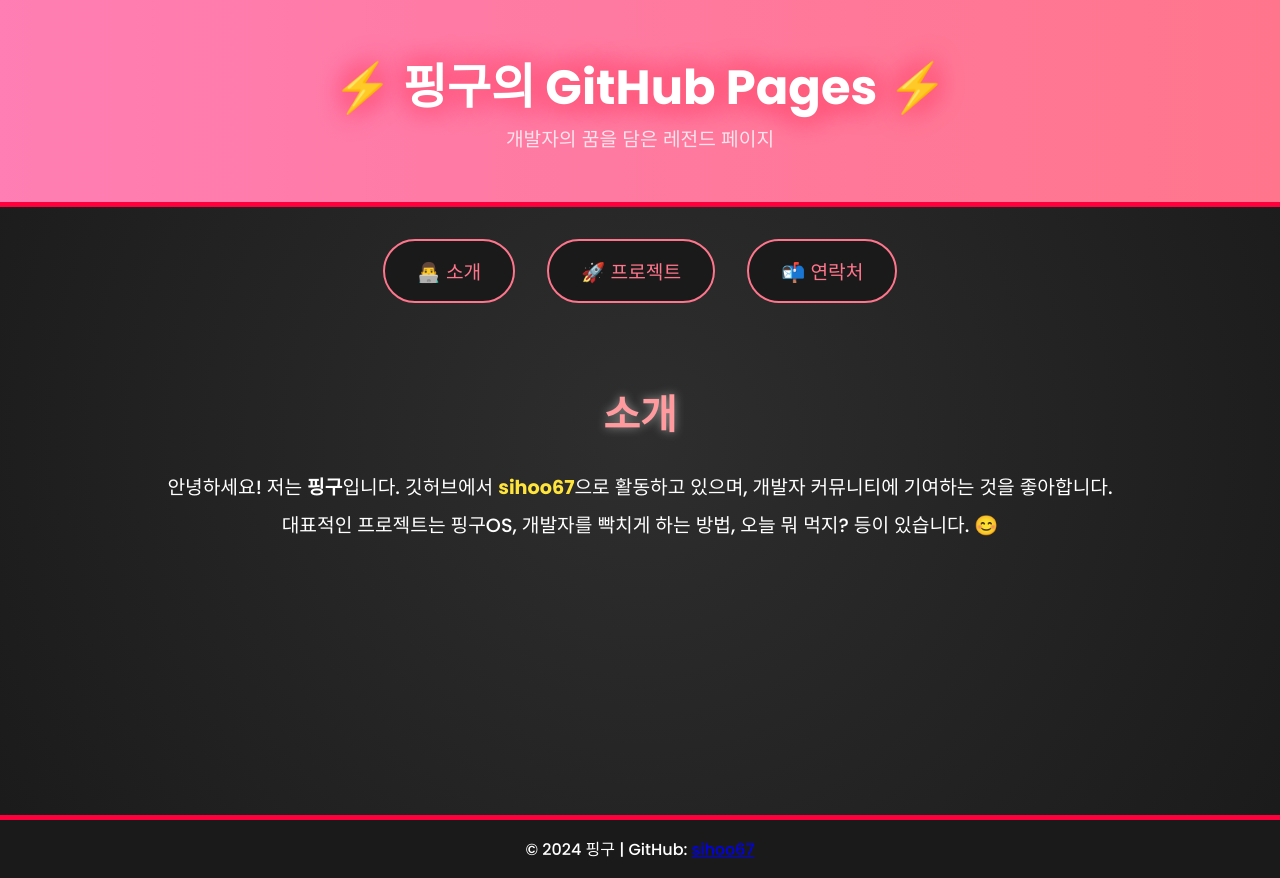
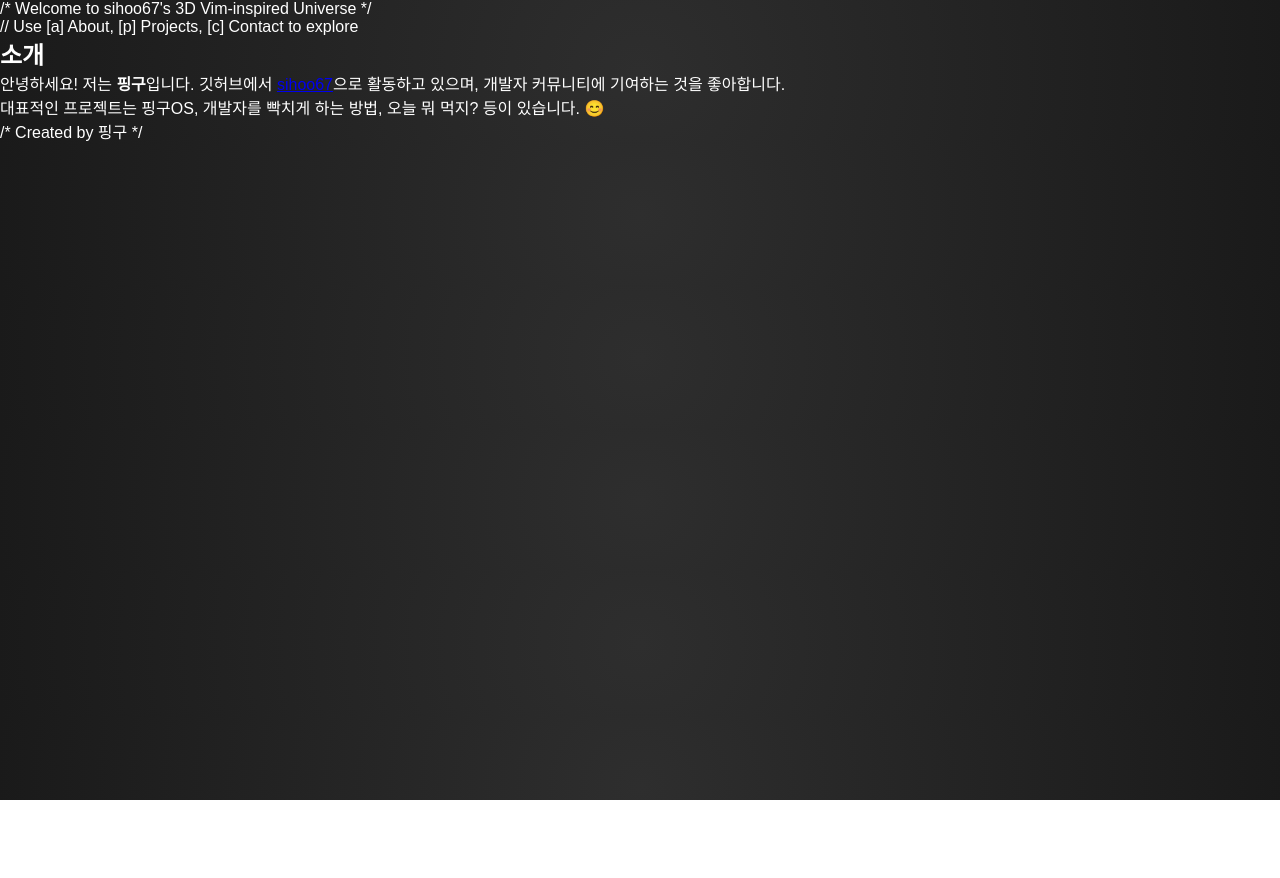
Before and after one commit to sihoo67/page, a plain HTML site: page index.html in a window 1280 px wide. After the commit the page ends 800 px from the top, so only its background shows below. Drawn offline with nearby package versions, Linux system fonts and the light colour scheme.

Commit message:
Update index.html

```diff
--- a/index.html
+++ b/index.html
@@ -3,32 +3,24 @@
 <head>
     <meta charset="UTF-8">
     <meta name="viewport" content="width=device-width, initial-scale=1.0">
-    <title>핑구의 레전드 페이지</title>
+    <title>sihoo67's Epic Vim Page</title>
     <link rel="stylesheet" href="styles.css">
-    <link href="https://fonts.googleapis.com/css2?family=Poppins:wght@300;500;700&display=swap" rel="stylesheet">
 </head>
 <body>
-    <header class="header">
-        <div class="logo-container">
-            <h1 class="logo">⚡ 핑구의 GitHub Pages ⚡</h1>
-            <p class="tagline">개발자의 꿈을 담은 레전드 페이지</p>
-        </div>
-    </header>
-
-    <nav class="nav">
-        <button onclick="showAbout()">👨‍💻 소개</button>
-        <button onclick="showProjects()">🚀 프로젝트</button>
-        <button onclick="showContact()">📬 연락처</button>
-    </nav>
-
-    <main id="content" class="content">
-        <!-- JavaScript가 동적으로 렌더링 -->
-    </main>
-
-    <footer class="footer">
-        <p>© 2024 핑구 | GitHub: <a href="https://github.com/sihoo67" target="_blank">sihoo67</a></p>
-    </footer>
-
+    <div id="webgl-container"></div>
+    <div class="vim-container">
+        <header class="vim-header">
+            <p>/* Welcome to <span class="highlight">sihoo67's 3D Vim-inspired Universe</span> */</p>
+            <p>// Use [a] About, [p] Projects, [c] Contact to explore</p>
+        </header>
+        <main id="content" class="vim-content">
+            <!-- Dynamic content -->
+        </main>
+        <footer class="vim-footer">
+            <p>/* Created by 핑구 */</p>
+        </footer>
+    </div>
+    <script src="three.min.js"></script>
     <script src="app.js"></script>
 </body>
 </html>
```
